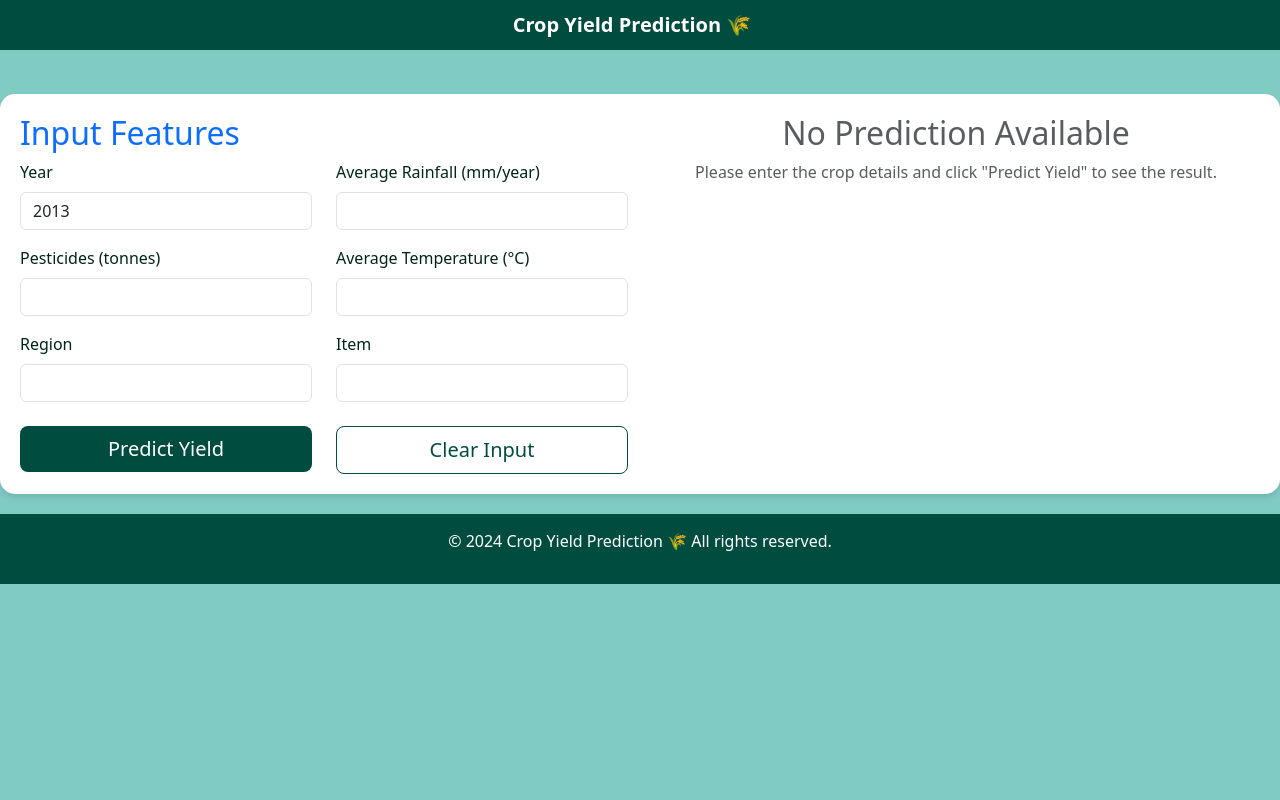
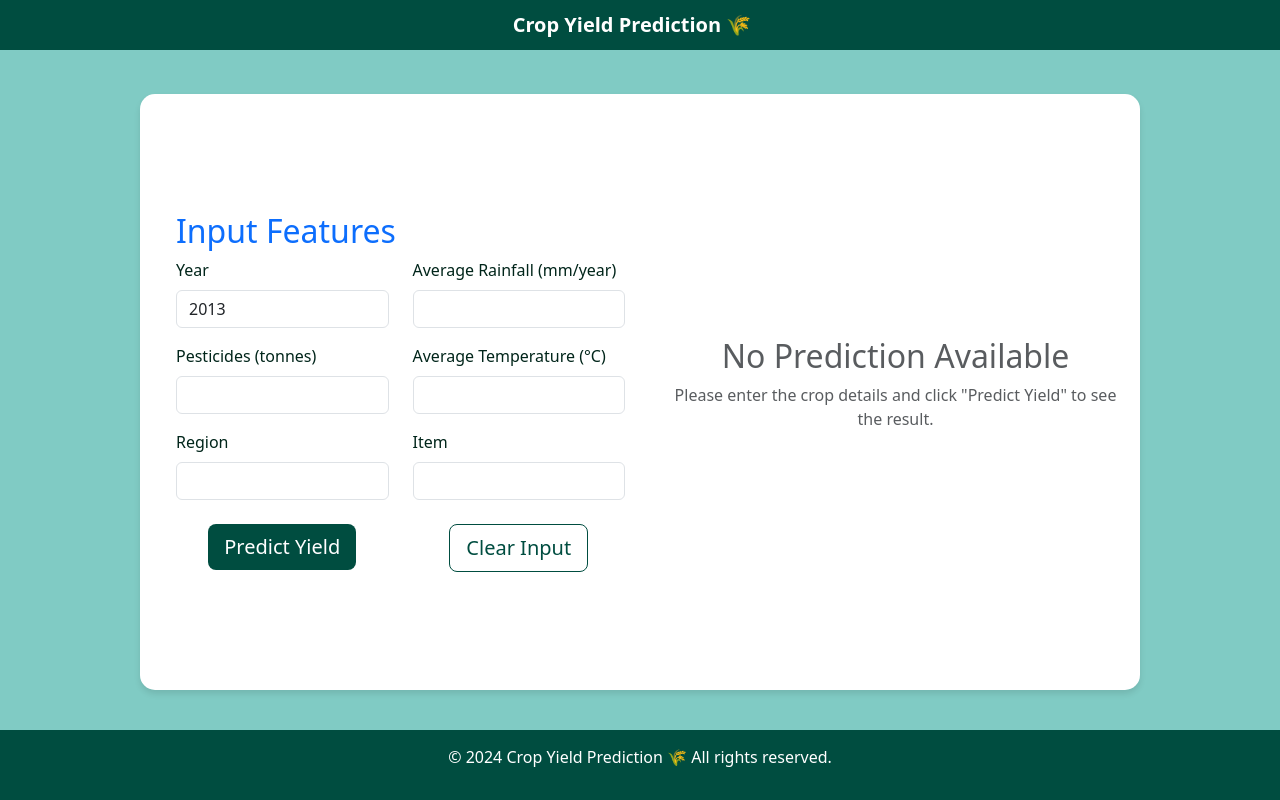
Before and after one commit to Sps256/Crop-predict, a Flask app: page / in a window 1280 px wide. Run offline with Flask 3, Linux system fonts and the light colour scheme; parts of the project's set-up code (start-up, migrations or seed data) failed here and were passed over.

Commit message:
UI change previous

```diff
--- a/templates/index.html
+++ b/templates/index.html
@@ -16,6 +16,7 @@
         --primary-color-dark: #00251a;
         --primary-color-light: #80cbc4;
         --white: #ffffff;
+        --max-width: 1000px;
       }
 
       body {
@@ -41,8 +42,26 @@
         padding: 20px;
         border-radius: 15px;
         box-shadow: 0 4px 6px rgba(0, 0, 0, 0.1);
-        max-width: 100%;
+        max-width: var(--max-width);
         margin: 20px auto;
+        flex-grow: 1;
+        display: flex;
+        flex-direction: column;
+        justify-content: center;
+      }
+
+      .main-row {
+        display: flex;
+        flex-wrap: wrap;
+        gap: 20px;
+        justify-content: space-between;
+      }
+
+      .form-container,
+      .result-container {
+        flex: 1;
+        min-width: 300px;
+        margin: auto;
       }
 
       h2 {
@@ -73,6 +92,22 @@
         color: var(--white);
         padding: 15px 0;
         text-align: center;
+        margin-top: 20px;
+      }
+
+      @media (max-width: 768px) {
+        .container {
+          padding: 15px;
+          margin: 20px;
+          box-sizing: border-box;
+          width: calc(100% - 40px);
+        }
+      }
+
+      @media (min-width: 992px) {
+        .main-row {
+          gap: 30px;
+        }
       }
     </style>
   </head>
@@ -88,9 +123,9 @@
 
     <!-- Main container -->
     <div class="container">
-      <div class="row g-4">
+      <div class="main-row">
         <!-- Form container -->
-        <div class="col-lg-6 col-md-12">
+        <div class="form-container px-3 py-4">
           <h2 class="text-primary">Input Features</h2>
           <form action="/predict" method="post">
             <div class="row">
@@ -170,7 +205,7 @@
               <div class="col-md-6 col-12 text-center mb-3 mb-md-0">
                 <button
                   type="submit"
-                  class="btn btn-primary btn-lg w-100"
+                  class="btn btn-primary btn-lg"
                 >
                   Predict Yield
                 </button>
@@ -178,7 +213,7 @@
               <div class="col-md-6 col-12 text-center">
                 <a
                   href="/"
-                  class="btn btn-outline-danger btn-lg w-100"
+                  class="btn btn-outline-danger btn-lg"
                   style="text-decoration: none"
                 >
                   Clear Input
@@ -189,7 +224,7 @@
         </div>
 
         <!-- Result container -->
-        <div class="col-lg-6 col-md-12">
+        <div class="result-container">
           {% if prediction %}
           <h2 class="text-success text-center">Prediction Result</h2>
           <div class="text-center">
```
